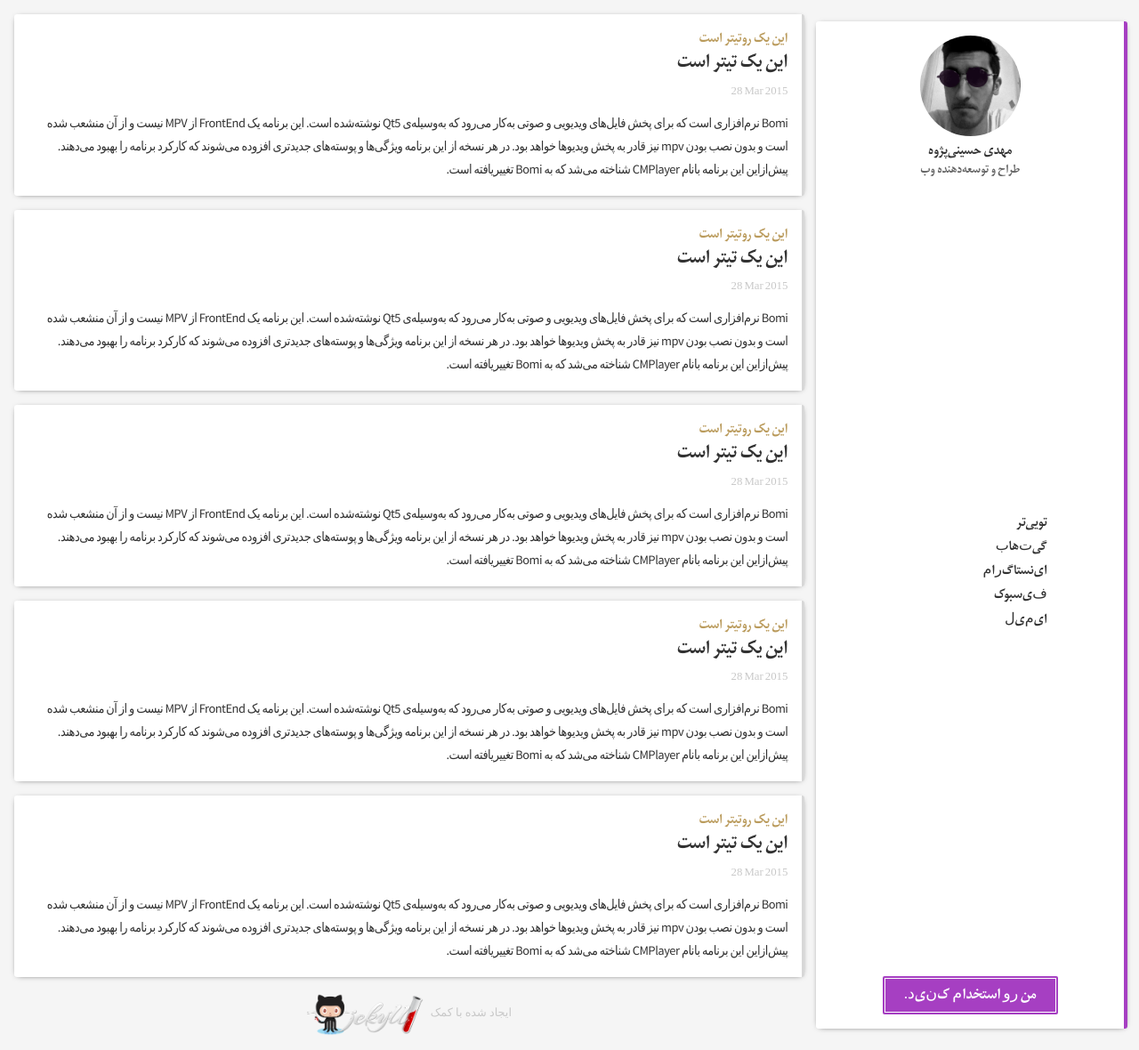
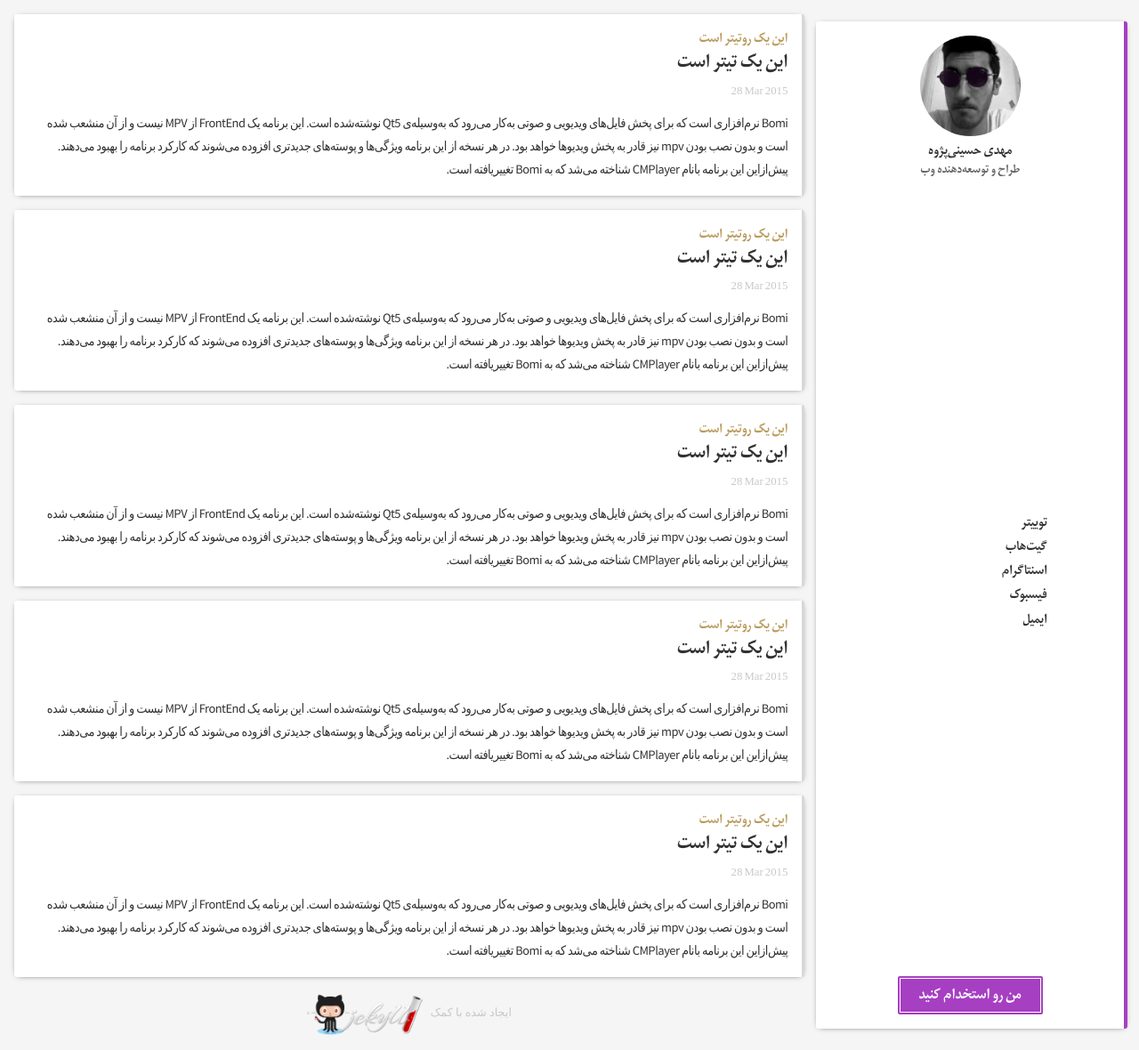
Before and after one commit to amirHHP/Mehdi-Hp.github.io, a Jekyll site: the page built from blog.html, in a window 1280 px wide and 1180 px high. Shown: the whole window at 89% size. Built offline with Jekyll 4.4.1, drawn with Linux system fonts in a browser that asks for light colours; nearby versions of some CDN libraries; some web fonts are replaced; a style sheet for code colours, icons or effects is not loaded.

Commit message:
Fixed cidirectional issue

```diff
--- a/_includes/sidebar.html
+++ b/_includes/sidebar.html
@@ -14,15 +14,15 @@
    </div>
 
    <div class="sidebar-social">
-      <a class="sidebar-social-link sidebar-social-twitter" href="https:{{ site.twitter }}" data-icon="b">ﺗﻮییﺗﺮ</a>
-      <a class="sidebar-social-link sidebar-social-github" href="https:{{ site.github }}" data-icon="d">گیﺕﻫﺎﺏ</a>
-      <a class="sidebar-social-link sidebar-social-instagram" href="{{ site.instagram }}" data-icon="g">ایﻧﺴﺘﺎگﺭاﻡ</a>
-      <a class="sidebar-social-link sidebar-social-facebook" href="{{ site.facebook }}" data-icon="f">ﻑیﺳﺒﻮک</a>
-      <a class="sidebar-social-link sidebar-social-email" href="mailto:{{ site.email }}" data-icon="c">ایﻡیﻝ</a>
+   <a class="sidebar-social-link sidebar-social-twitter" href="https:{{ site.twitter }}" data-icon="b">توییتر</a>
+      <a class="sidebar-social-link sidebar-social-github" href="https:{{ site.github }}" data-icon="d">گیت‌هاب</a>
+      <a class="sidebar-social-link sidebar-social-instagram" href="{{ site.instagram }}" data-icon="g">اسنتاگرام</a>
+      <a class="sidebar-social-link sidebar-social-facebook" href="{{ site.facebook }}" data-icon="f">فیسبوک</a>
+      <a class="sidebar-social-link sidebar-social-email" href="mailto:{{ site.email }}" data-icon="c">ایمیل</a>
    </div>
 
    <a class="hire-me">
-      ﻣﻦ ﺭﻭ اﺳﺘﺨﺪاﻡ کﻥیﺩ.
+      من رو استخدام کنید
    </a>
 </section>
 
```
